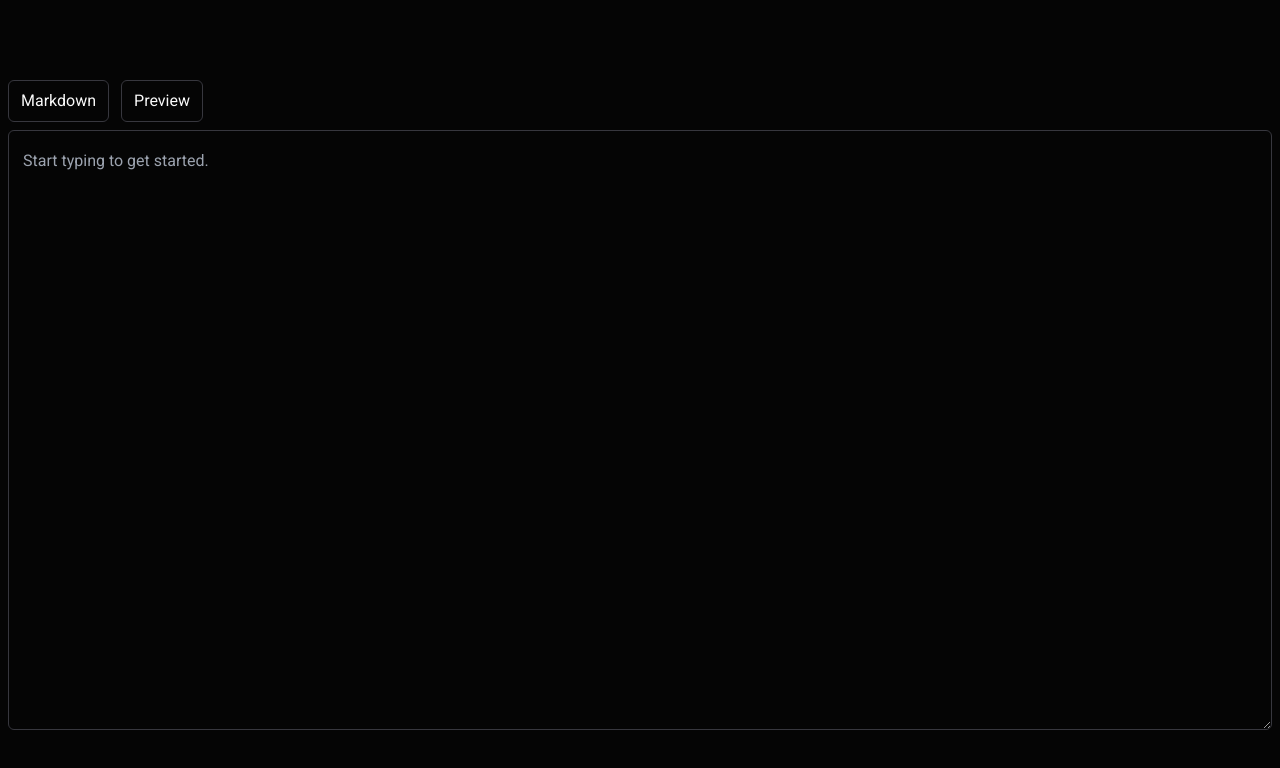
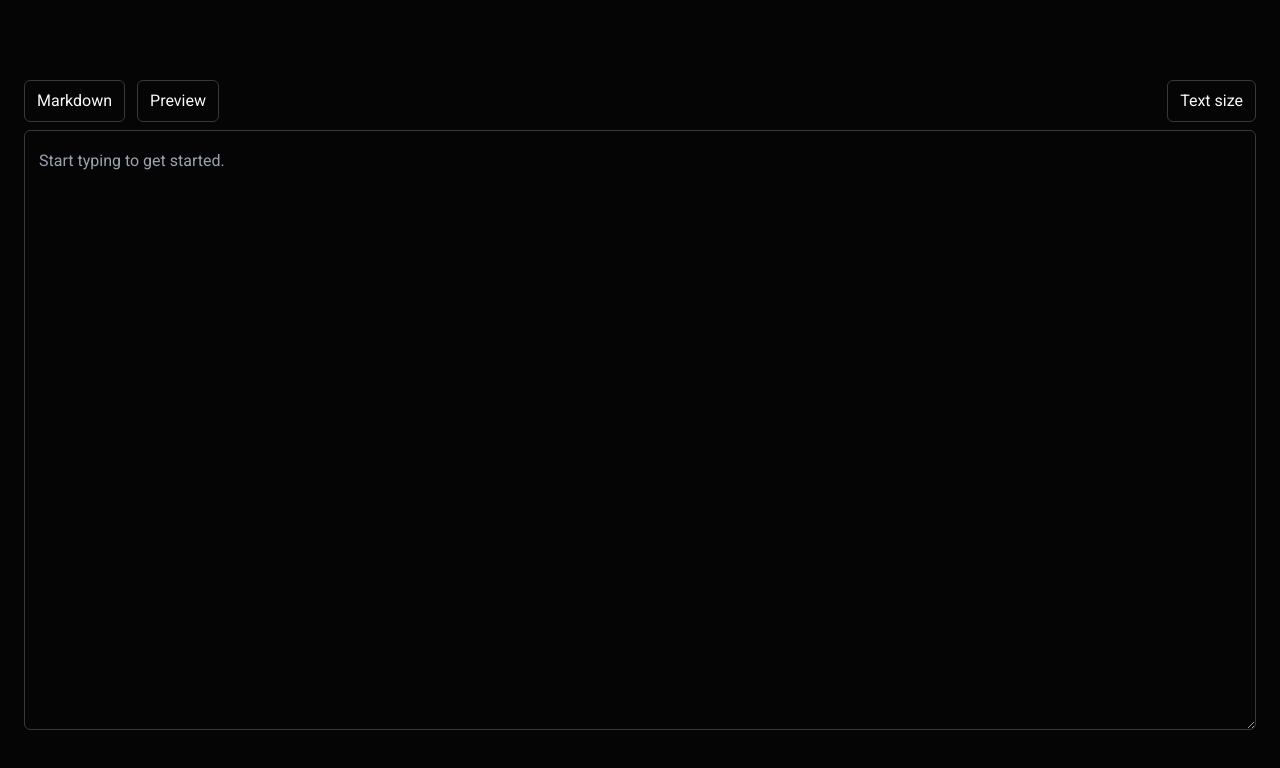
Before and after one commit to Humboorgir/live-markdown-preview, a Next.js app: page / in a window 1280 px wide. Shown: the top 768 px of the page. Built offline with nearby package versions, Linux system fonts and the light colour scheme.

Commit message:
feat: implement dynamic text size

```diff
--- a/src/app/page.tsx
+++ b/src/app/page.tsx
@@ -6,20 +6,46 @@ import TextArea from "@/components/ui/textarea";
 import { Tabs, TabsList, TabsTrigger, TabsContent } from "@/components/ui/tabs/tabs";
 import { ChangeEvent, useState } from "react";
 import Image from "next/image";
+import Select from "@/components/ui/select";
+import { cn } from "@/lib/utils";
 
 export default function Home() {
   const [content, setContent] = useState("");
-
+  const [textSize, setTextSize] = useState("");
   function updateContent(e: ChangeEvent<HTMLTextAreaElement>) {
     setContent(e.target.value);
   }
 
+  function updateTextSize(option: { name: string; value: string }) {
+    setTextSize(option.value);
+  }
+
   return (
-    <Container className="prose prose-invert prose-sm md:prose-base h-screen min-h-[1px] w-screen !px-2 py-20 flex flex-col items-center">
+    <Container
+      className={cn(
+        "prose prose-invert prose-sm md:prose-base h-screen min-h-[1px] w-screen !px-3 md:!px-6 py-20 flex flex-col items-center",
+        textSize == "small" && "!prose-sm",
+        textSize == "medium" && "!prose-base",
+        textSize == "large" && "!prose-lg",
+        textSize == "extra-large" && "!prose-xl"
+      )}>
       <Tabs className="w-full" openByDefault="markdown">
         <TabsList>
           <TabsTrigger value="markdown">Markdown</TabsTrigger>
           <TabsTrigger value="preview">Preview</TabsTrigger>
+
+          <Select
+            options={[
+              { name: "Small", value: "small" },
+              { name: "Medium", value: "medium" },
+              { name: "Large", value: "large" },
+              { name: "Extra Large", value: "extra-large" },
+            ]}
+            onChange={updateTextSize}
+            className="!ml-auto"
+            variant="outline">
+            Text size
+          </Select>
         </TabsList>
 
         <TabsContent className="min-h-[600px]" value="markdown">
--- a/src/components/ui/button/button.tsx
+++ b/src/components/ui/button/button.tsx
@@ -1,5 +1,3 @@
-// TODO: implement color variant
-
 import * as React from "react";
 import Link from "next/link";
 
@@ -42,10 +40,6 @@ export type ButtonProps = React.ButtonHTMLAttributes<HTMLButtonElement> &
 
 const Button = React.forwardRef<HTMLButtonElement, ButtonProps>(
   ({ className, variant, size, children, rippleColor, href, ...props }, ref) => {
-    // use secondary itself as the rippleColor if variant == secondary and rippleColor
-    // isn't specified
-    if (variant == "secondary" && !rippleColor) rippleColor = "#7C72FF";
-
     const Component = href ? Link : "button";
     return (
       <Component
--- a/src/components/ui/button/ripple.tsx
+++ b/src/components/ui/button/ripple.tsx
@@ -1,3 +1,5 @@
+"use client";
+
 import React, { useState, useEffect } from "react";
 
 const useDebouncedRippleCleanUp = (rippleCount: number, duration: number, cleanUpFunction: () => void) => {
--- /dev/null
+++ b/src/components/ui/select/index.tsx
@@ -0,0 +1 @@
+export { default } from "./select";
--- /dev/null
+++ b/src/components/ui/select/select.tsx
@@ -0,0 +1,83 @@
+"use client";
+
+import Button from "@/components/ui/button";
+
+import { cn } from "@/lib/utils";
+import { useState } from "react";
+import { AnimatePresence, motion } from "framer-motion";
+
+type Option = {
+  name: string;
+  value: string;
+};
+
+type Props = Omit<React.HTMLProps<HTMLDivElement>, "onChange"> & {
+  children: React.ReactNode;
+  options: Option[];
+  variant?: "default" | "secondary" | "outline" | "ghost" | "link";
+  scrollable?: boolean;
+  onChange?: (option: Option) => void;
+};
+
+const Select = ({
+  variant = "default",
+  scrollable = false,
+  children,
+  options,
+  className,
+  onChange = () => {},
+}: Props) => {
+  const [open, setOpen] = useState(false);
+  const [selected, setSelected] = useState<Option>({ name: "", value: "" });
+
+  function toggleOpen() {
+    setOpen(!open);
+  }
+
+  function selectOption(option: Option) {
+    onChange(option);
+    setSelected(option);
+    setOpen(false);
+  }
+
+  // select component
+  return (
+    <div className={cn("relative w-fit h-fit", className)}>
+      <Button variant={variant} onClick={toggleOpen}>
+        {selected.value ? selected.name : children}
+      </Button>
+      {/* select options  */}
+
+      <AnimatePresence>
+        {open && (
+          <motion.div
+            initial={{ opacity: 0, scale: 0.85 }}
+            animate={{ opacity: 1, scale: 1 }}
+            exit={{ opacity: 0, scale: 0.8 }}
+            transition={{ duration: 0.2, delay: 0.1, ease: [0.85, 0, 0.15, 1] }}
+            className={cn(
+              `absolute top-full right-0 bg-neutral-900 z-20 origin-top max-h-[200px] rounded-b-md
+           border-b border-b-secondary`,
+              scrollable && "overflow-y-scroll"
+            )}>
+            {options &&
+              options.map((option, i) => (
+                <Button
+                  key={i}
+                  className={cn(
+                    `w-full justify-start border-secondary border-t-0 first-of-type:border-t rounded-none
+            last-of-type:rounded-b-md`
+                  )}
+                  variant="outline"
+                  onClick={() => selectOption(option)}>
+                  {option.name}
+                </Button>
+              ))}
+          </motion.div>
+        )}
+      </AnimatePresence>
+    </div>
+  );
+};
+
+export default Select;
```
